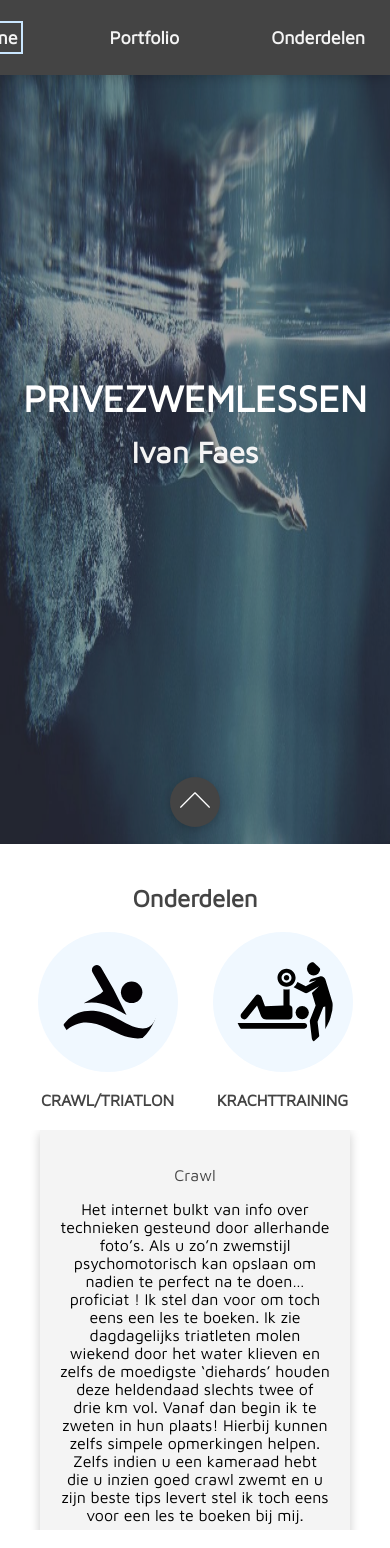
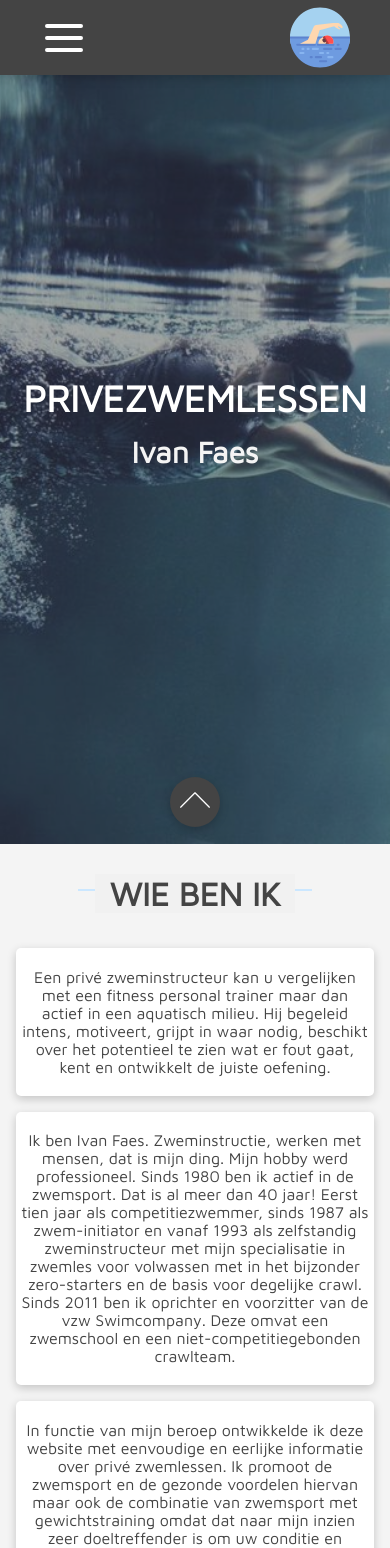
Before and after one commit to snenenenenenene/Ivan-Website, a React (Create React App) app: page / in a window 390 px wide. Shown: the top 1548 px of the page. Built offline with nearby package versions, Linux system fonts and the light colour scheme.

Commit message:
Mobile fixes

```diff
--- a/src/App.css
+++ b/src/App.css
@@ -5,9 +5,71 @@
 }
 @media screen and (max-width: 990px) {
   .challenge-coach-card {
-background-color: red;
 display: flex;
 flex-direction: column;
+  }
+
+  div .navbar-link-container {
+    position: fixed;
+    transition:all 0.3s;
+    top: -100%;
+    display: flex;
+    flex-direction: column;
+    background-color: #444;
+    width: 100%;
+    z-index: -1;
+  }
+  div .navbar-link-container.active {
+    position: fixed;
+    transition:all 0.3s;
+    top: 74px;
+    display: flex;
+    flex-direction: column;
+    background-color: #444;
+    width: 100%;
+    z-index: -1;
+
+  }
+  .portfolio {
+    flex-direction: column;
+    justify-content: center;
+    align-items: center;
+  }
+
+  div .navbar {
+    justify-content: space-between;
+    position: fixed;
+    z-index: 10;
+  }
+
+  div .hamburger-menu-div {
+    display: flex;
+    justify-content: center;
+    align-items: center;
+    margin-left: 40px;
+    }
+
+  .portfolio-card {
+    margin: 2% auto;
+  }
+
+  .contact-card {
+    margin: 0px;
+    padding: 0px;
+  }
+
+  .instaples {
+    flex-direction: column;
+    justify-content: center;
+    align-items: center;
+  }
+
+  .home-image {
+    transform: translate(-30%, 0);
+  }
+
+  .contact-full {
+    flex-direction: column;
   }
 }
 
@@ -17,7 +79,9 @@ flex-direction: column;
 html, body {
   background-color: #F4F4F4;
   scroll-behavior:smooth;
-  min-height: 100%;}
+  min-height: 100%;
+  min-width: 100%;
+}
 
 h2, a, p {
   color: #444444;
@@ -96,7 +160,7 @@ ul > li:before {
 }
 
 .contact-content {
-  padding: 25px;
+  padding: 2%;
   overflow: hidden;
   /* background-color: #444444; */
 }
@@ -124,12 +188,10 @@ ul > li:before {
   font-weight: 1000;;
 }
 .home-image {
-  width: auto;
-  max-width:100%;
+  min-width:100%;
   z-index: 400;
-  height: 100%;
-  max-height:100%;
-  /* justify-content: center; */
+  min-height: 100%;
+  /* max-height:100vh; */
 }
 
 .who-am-i {
@@ -156,7 +218,7 @@ ul > li:before {
   margin: 0 auto;
   position: absolute;
   top: 15px; left: 0; right: 0; bottom: 0;
-  width: 900px;
+  width: 60%;
   z-index: -1;
 }
 
@@ -170,18 +232,24 @@ h2 span {
 }
 
 .portfolio-card {
-  width: 33%;
+  width: 90%;
   background-color: white;
-  margin: 20px;
-  padding: 10px;
+  margin: 2%;
+  padding: 1%;
   box-shadow: 0 3px 10px rgb(0 0 0 / 0.2);
   border-radius: 5px;
 }
 
+.map {
+  margin: auto;
+}
+
 .contact-card {
+  justify-content: center;
+  align-items: center;
   background-color: white;
-  margin: 10px;
-  padding: 10px;
+  margin: 2%;
+  padding: 2%;
   box-shadow: 0 3px 10px rgb(0 0 0 / 0.2);
 }
 
@@ -190,7 +258,7 @@ h2 span {
 }
 
 .contact-input {
-  width: 400px;
+  width: 60%;
   font-family: 'Maven Pro', sans-serif;
   border: none;
   background-color: rgba(240, 248, 255, 0.609);
@@ -198,7 +266,8 @@ h2 span {
 }
 
 .contact-textbox {
-  min-width: 400px;
+  min-width: 60%;
+  max-width: 60%;
   font-family: 'Maven Pro', sans-serif;
   border: none;
   background-color: rgba(240, 248, 255, 0.609);
@@ -351,11 +420,15 @@ a.anchor {
 .footer {
   background-color: #444444;
   text-align: start;
-  padding-left: 20px;
   width: 100%;
   position: absolute;
   box-shadow: 0 3px 10px rgb(0 0 0 / 0.2);
 }
 .footer p {
+  margin-left: 2%;
   color: #F4F4F4;
 }
+
+.hamburger-menu-div {
+display: none;
+}
--- a/src/App.js
+++ b/src/App.js
@@ -5,11 +5,27 @@ import Portfolio from './components/Portfolio';
 import Programs from './components/Programs';
 import Tarifs from './components/Tarifs';
 import Contact from './components/Contact';
+import {useState} from 'react'
 
 function App() {
+  const [active, setActive] = useState(false)
   return (
     <div className="App">
       <div className="navbar">
+        <div className="hamburger-menu-div" onClick={() => setActive(!active)}>
+      <svg
+      width={48}
+      height={48}
+      viewBox="0 0 48 48"
+      xmlns="http://www.w3.org/2000/svg"
+      fill="#FFFFFF"
+      className="hamburger-menu"
+    >
+      <path
+        d="M41 14H7a2 2 0 010-4h34a2 2 0 010 4zM41 26H7a2 2 0 010-4h34a2 2 0 010 4zM41 38H7a2 2 0 010-4h34a2 2 0 010 4z"
+      />
+    </svg>
+    </div>
         <a href="#home" style={{display: "flex"}}>
                     <svg width="60" className="navbar-logo" alt="Logo" xmlns="http://www.w3.org/2000/svg" viewBox="0 0 512 512">
       <path
@@ -57,16 +73,16 @@ function App() {
       </g>
     </svg>
     </a>
-                    <div className="navbar-link-container">
+                    <div className={ active ? "navbar-link-container active" : "navbar-link-container"} >
                     <a href="#home" className="navbar-link">Home</a>
                     <a href="#portfolio" className="navbar-link">Portfolio</a>
                     <a href="#programs" className="navbar-link">Onderdelen</a>
-                    {/* <a href="#tarifs" className="navbar-link">Tarieven</a> */}
+                    <a href="#tarifs" className="navbar-link">Tarieven</a>
                     <a href="#contact" className="navbar-link">Contact</a>
                     </div>
                 </div>
       <Home/>
-      {/* <Portfolio/> */}
+      <Portfolio/>
       <Programs/>
       <Tarifs/>
       <Contact/>
--- a/src/components/Contact.jsx
+++ b/src/components/Contact.jsx
@@ -42,14 +42,14 @@ export default class Contact extends Component {
         <a className="anchor" id="contact"></a>
         <div style={{maxHeight: 100 + "vh"}}>
           <div className="lg:w-2/3 md:w-1/2 bg-gray-900 rounded-lg overflow-hidden sm:mr-10 p-10 flex items-end justify-start relative">
-            <div style={{ display: 'flex', width: 100 + "%", height: 100 + "%" }}>
-              <div style={{ display: 'flex', flexDirection: "column" }}>
-                <div className="contact-card" style={{height: 35 + "%"}}>
+            <div className="contact-full" style={{ display: 'flex', width: 100 + "%", height: 100 + "%" }}>
+              <div style={{ display: 'flex',width: 100 + "%", flexDirection: "column", justifyContent:"center", alignItems:"center" }}>
+                <div className="contact-card" style={{height: 35 + "%", width: 90 + "%"}}>
                   <div>
-                    <h2 className="title-font font-semibold text-white tracking-widest text-xs">
+                    <h2>
                       ADRES
                     </h2>
-                    <p className="mt-1">
+                    <p>
                       STRAAT, NR<br />
                       STAD
                     </p>
@@ -67,7 +67,7 @@ export default class Contact extends Component {
                     <p className="leading-relaxed">+32-477-45-10-00</p>
                   </div>
                 </div>
-                <div className="contact-card" style={{ width: 500, height: 55 + "%" }}>
+                <div className="contact-card" style={{ width: 90 + "%", height: 55 + "%" }}>
                   <form
                     name="contact"
                     onSubmit={this.handleSubmit}
@@ -115,12 +115,12 @@ export default class Contact extends Component {
                   </form>
                 </div>
               </div>
-              <div style={{ width: 100 + "%", margin: 10, overflow: "hidden" }}>
+              <div style={{ width: 100 + "%",display:"flex", overflow: "hidden", justifyContent: "center", alignItems:"center" }}>
                 <iframe
-                  width="100%"
-                  height="100%"
+                className="map"
+                  width="90%"
+                  height="90%"
                   title="map"
-                  style={{ minWidth: 100 + "%" }}
                   src="https://www.google.com/maps/embed?pb=!1m18!1m12!1m3!1d208867.62157009047!2d4.405237023020187!3d51.19682961303586!2m3!1f0!2f0!3f0!3m2!1i1024!2i768!4f13.1!3m3!1m2!1s0x47c3f6da2a095203%3A0x6a9c80feae18feda!2sOlympic%20swimming%20center%20Wezenberg!5e0!3m2!1sen!2sbe!4v1628935893673!5m2!1sen!2sbe"
                 />
               </div>
--- a/src/components/Programs.jsx
+++ b/src/components/Programs.jsx
@@ -59,8 +59,8 @@ export default class Programs extends Component {
                     </div>
                 </div>
                 <div>
-                    <div style={{ display: "flex", justifyContent:"space-between" }}>
-                        <div>
+                    <div className="instaples" style={{ display: "flex", justifyContent:"space-between" }}>
+                        <div style={{width: 50 + "%"}}>
                             <p>INSTAPLES:</p>
                             <ul>
                                 <li>Kennismaking</li>
@@ -70,7 +70,7 @@ export default class Programs extends Component {
                                 <li>Bespreking verder verloop</li>
                             </ul>
                         </div>
-                        <div>
+                        <div style={{width: 50 + "%"}}>
                             <p>BELANGRIJKE AFPSRAKEN VOOR DE LES:</p>
                             <ul>
                                 <li>Tien lessen met voorbetalingstarief starten op datum eerste
```
